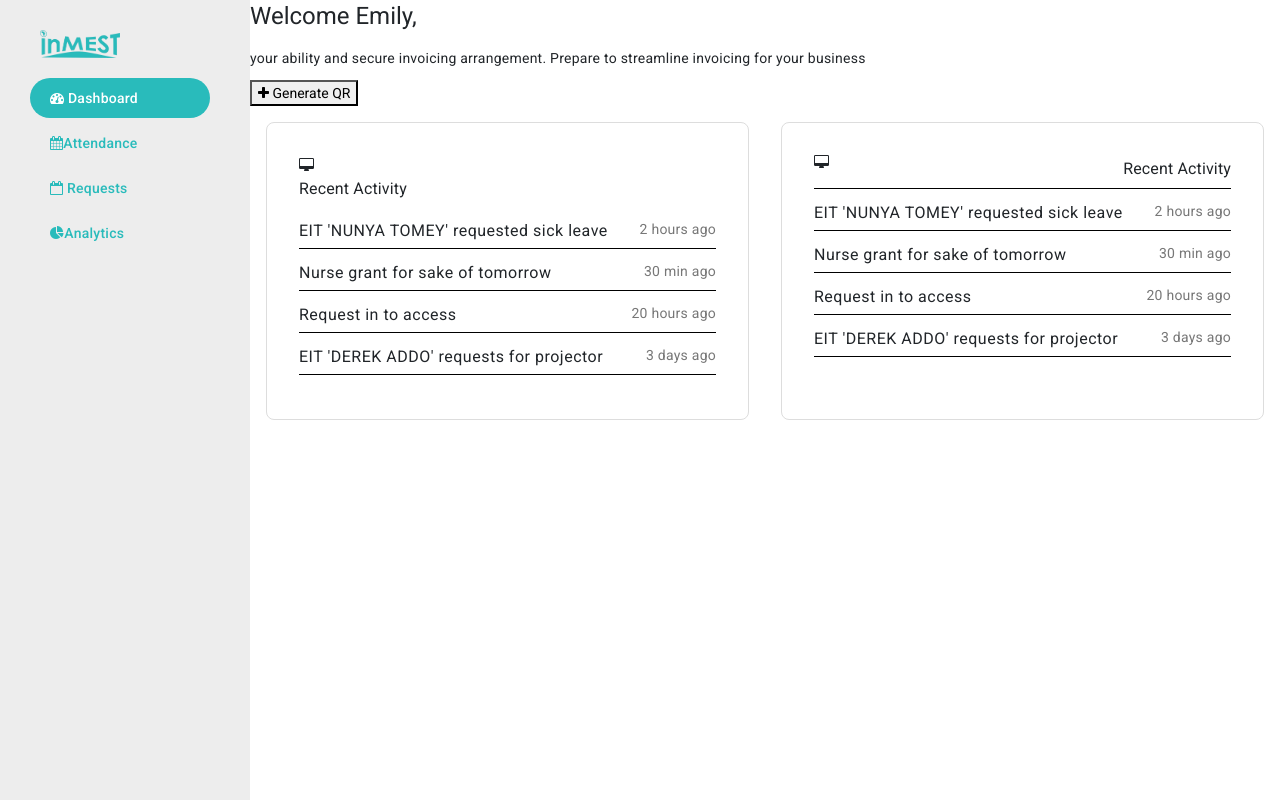
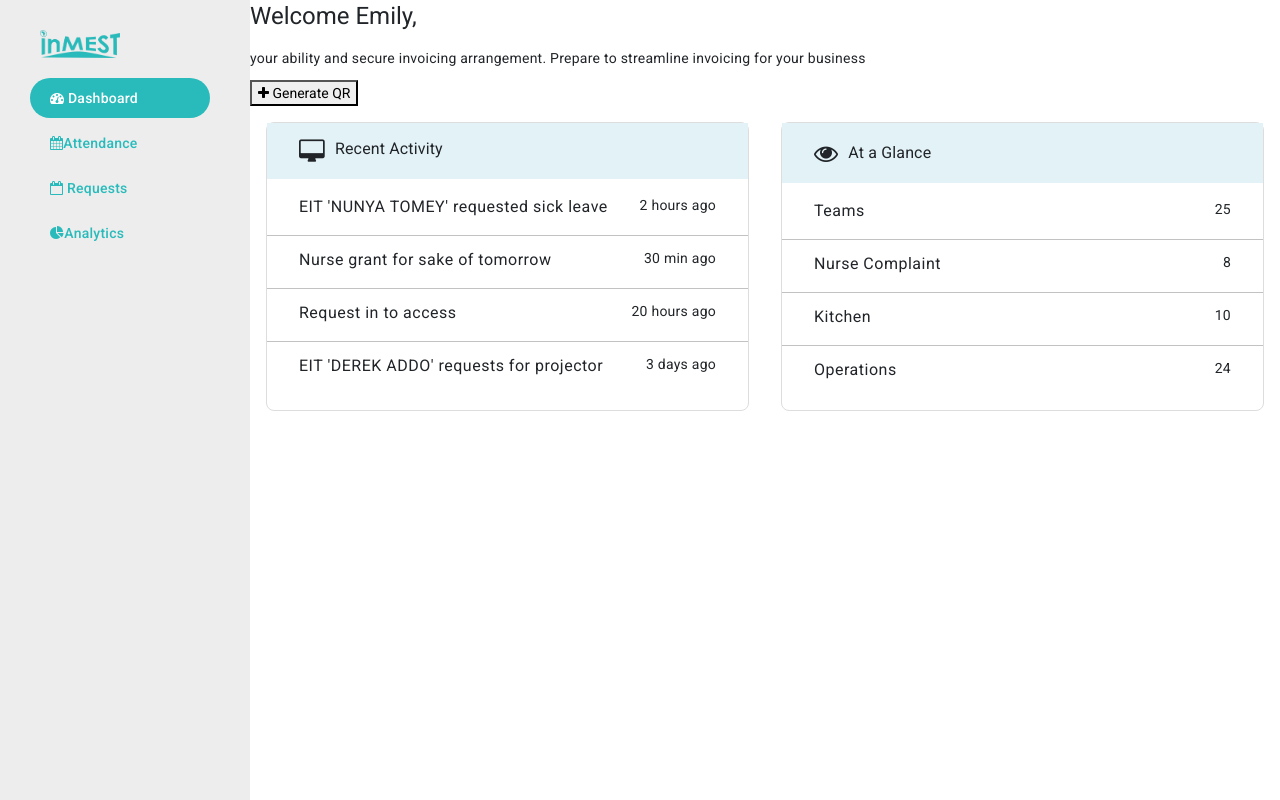
Before and after one commit to apolloshadrack/angular, an Angular app: page / in a window 1280 px wide. Built offline with nearby package versions, Linux system fonts and the light colour scheme.

Commit message:
Completed the cards

```diff
--- a/src/app/dashboard/home/home.component.html
+++ b/src/app/dashboard/home/home.component.html
@@ -36,7 +36,7 @@
           <h4>Request in to access</h4>
           <p>20 hours ago</p>
         </div>
-        <div class="card-flex">
+        <div class="card-flex last">
           <h4>EIT 'DEREK ADDO' requests for projector</h4>
           <p>3 days ago</p>
         </div>
@@ -44,28 +44,28 @@
     </div>
 
     <div class="card">
-      <div class="card-flex">
-        <i class="fa fa-desktop"></i>
-        <h3>Recent Activity</h3>
+      <div class="activity glance">
+        <i class="fa fa-eye"></i>
+        <h3>At a Glance</h3>
       </div>
       <div>
         <div class="card-flex">
-          <h4>EIT 'NUNYA TOMEY' requested sick leave</h4>
-          <p>2 hours ago</p>
+          <h4>Teams</h4>
+          <p>25</p>
         </div>
 
         <div class="card-flex">
-          <h4>Nurse grant for sake of tomorrow</h4>
-          <p>30 min ago</p>
+          <h4>Nurse Complaint</h4>
+          <p>8</p>
         </div>
 
         <div class="card-flex">
-          <h4>Request in to access</h4>
-          <p>20 hours ago</p>
+          <h4>Kitchen</h4>
+          <p>10</p>
         </div>
-        <div class="card-flex">
-          <h4>EIT 'DEREK ADDO' requests for projector</h4>
-          <p>3 days ago</p>
+        <div class="card-flex last">
+          <h4>Operations</h4>
+          <p>24</p>
         </div>
       </div>
     </div>
--- a/src/app/dashboard/home/home.component.scss
+++ b/src/app/dashboard/home/home.component.scss
@@ -4,10 +4,30 @@
   width: 100%;
 }
 
+.activity {
+  display: flex;
+  flex-direction: row;
+  align-items: center;
+  background-color: #e3f2f6;
+  width: 100%;
+  padding: 0 2rem;
+  margin-bottom: 1rem;
+}
+
+.activity i {
+  font-size: 24px;
+}
+.activity h3 {
+  margin-top: 12px;
+  margin-left: 10px;
+}
+
+.glance h3 {
+  margin-top: 16px;
+}
 .card {
   border: 1px solid #ddd; /* Add border or other styling as needed */
   border-radius: 8px;
-  padding: 2rem;
   width: 100%;
   margin: 16px;
 }
@@ -17,22 +37,10 @@
   justify-content: space-between;
   margin-bottom: 12px;
   width: 100%;
-  border-bottom: 1px solid black;
-  padding-bottom: 5px;
+  padding: 0 2rem;
+  border-bottom: 1px solid #7070706c;
 }
 
-.card-flex i {
-  margin-right: 12px;
+.last {
+  border-bottom: none;
 }
-
-.card-flex h3,
-.card-flex h4 {
-  margin: 0;
-}
-
-.card-flex p {
-  color: #777;
-  margin: 0;
-}
-
-/* Add additional styles as needed */
```
